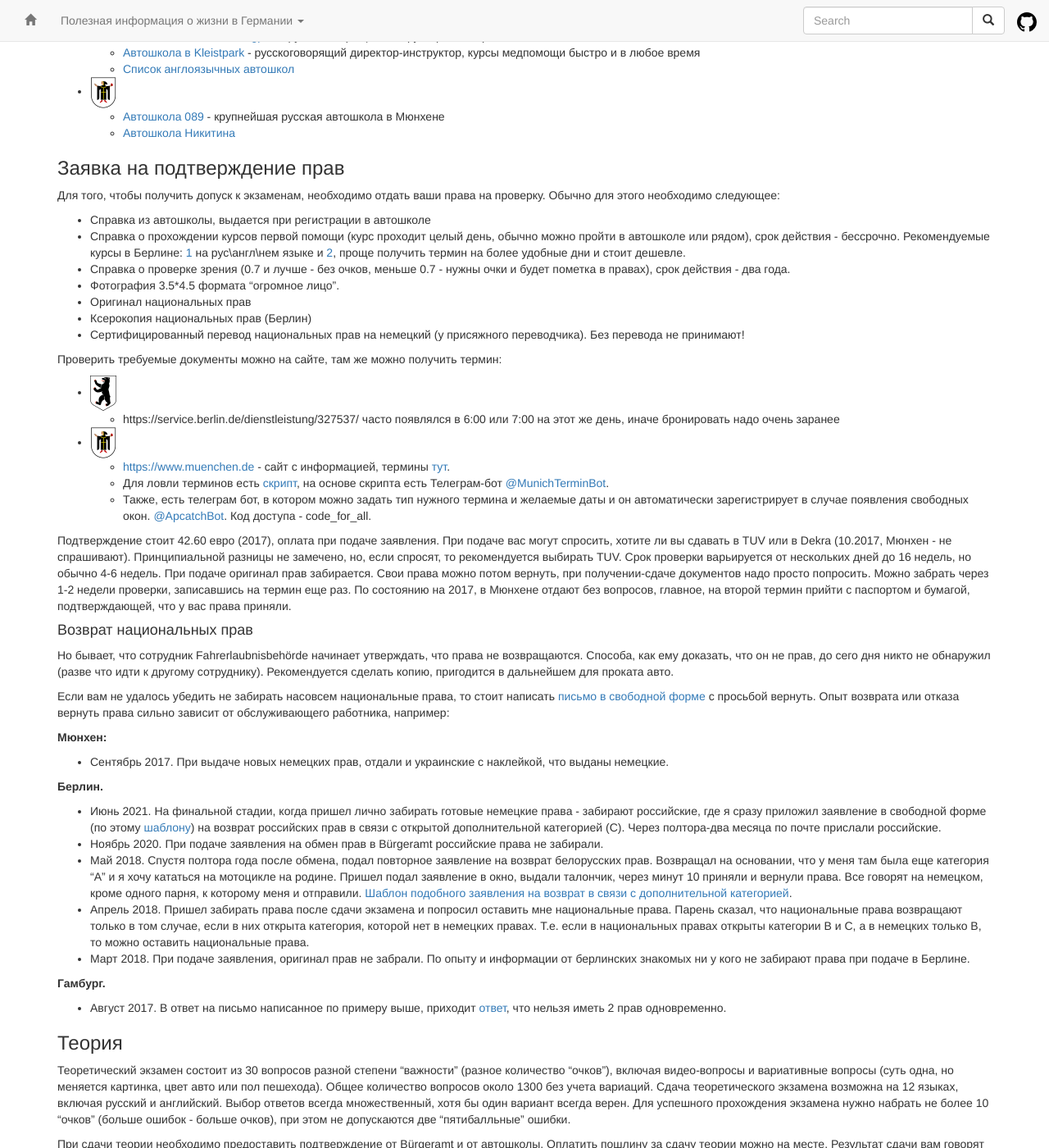
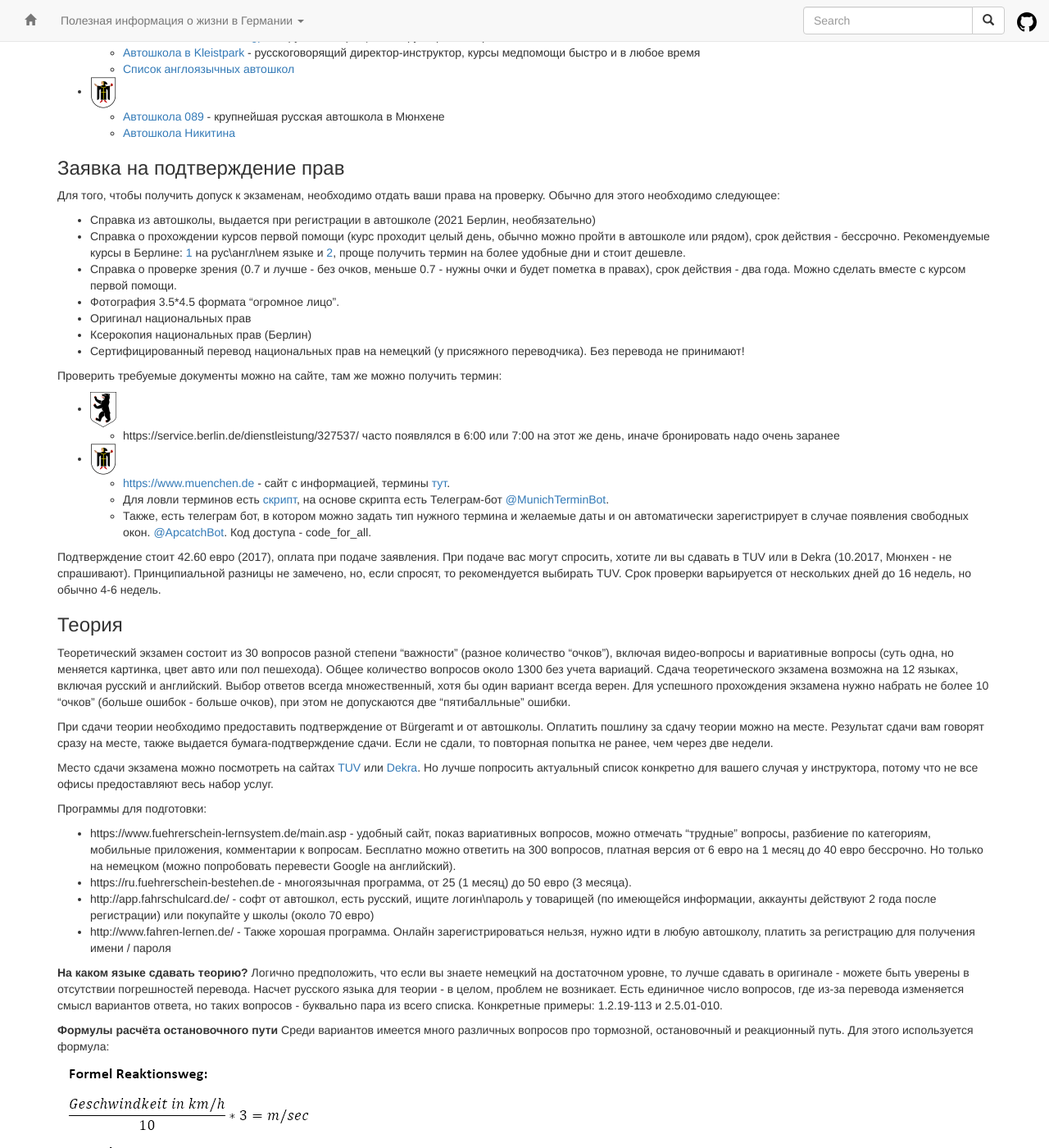
Before and after one commit to ru-de/faq, a Jekyll site: the page built from pages/Авто.md, in a window 1280 px wide and 1400 px high, scrolled down 1074 px. Shown: the whole window at 82% size. Built offline with Jekyll 4.4.1, drawn with Linux system fonts in a browser that asks for light colours; nearby versions of some CDN libraries; some of the changed text lies outside the part shown.

Commit message:
sync github pages

```diff
--- a/pages/Авто.md
+++ b/pages/Авто.md
@@ -28,7 +28,7 @@ A: Скорее всего есть, для этого рекомендуетс
 Требования для замены прав разных государств на немецкие можно найти [тут](http://www.muenchen.de/rathaus/dms/Home/Stadtverwaltung/Kreisverwaltungsreferat/fachspezifisch/HA-III/Dokumente/Fuehrerschein/Staatenliste-Umschreibung-ausl-FS.pdf),  но в целом ситуация такая, что держателям прав РФ, Украины и Беларуси (по состоянию на 2017) необходимо сдавать и практический и теоретический экзамен, единственное послабление - освобождение от обязательных часов теории и практики.
 
 Процесс замены:
-- Записываетесь в автошколу, получаете бумагу с печатью школы
+- Записываетесь в автошколу, получаете бумагу с печатью школы (Берлин, необязательно)
 - Проходите курсы первой помощи и проверку зрения
 - Подаете комплект документов на подтверждение прав
 - Ждете 1-6 недель, как подтверждение получено, записываетесь на теоретический экзамен
@@ -52,9 +52,9 @@ A: Скорее всего есть, для этого рекомендуетс
 
 ### Заявка на подтверждение прав
 Для того, чтобы получить допуск к экзаменам, необходимо отдать ваши права на проверку. Обычно для этого необходимо следующее:
-- Справка из автошколы, выдается при регистрации в автошколе
+- Справка из автошколы, выдается при регистрации в автошколе (2021 Берлин, необязательно)
 - Справка о прохождении курсов первой помощи (курс проходит целый день, обычно можно пройти в автошколе или рядом), срок действия - бессрочно. Рекомендуемые курсы в Берлине: [1](http://www.drk-intern.de/adressen/drk-kurstermine-suchergebnisse.html) на рус\англ\нем языке и [2](http://www.ersthelfer.tv), проще получить термин на более удобные дни и стоит дешевле.
-- Справка о проверке зрения (0.7 и лучше - без очков, меньше 0.7 - нужны очки и будет пометка в правах), срок действия - два года.
+- Справка о проверке зрения (0.7 и лучше - без очков, меньше 0.7 - нужны очки и будет пометка в правах), срок действия - два года. Можно сделать вместе с курсом первой помощи.
 - Фотография 3.5*4.5 формата "огромное лицо".
 - Оригинал национальных прав
 - Ксерокопия национальных прав (Берлин)
@@ -68,27 +68,7 @@ A: Скорее всего есть, для этого рекомендуетс
   * Для ловли терминов есть [скрипт](https://github.com/okainov/munich-scripts), на основе скрипта есть Телеграм-бот [@MunichTerminBot](https://t.me/MunichTerminBot).
   * Также, есть телеграм бот, в котором можно задать тип нужного термина и желаемые даты и он автоматически зарегистрирует в случае появления свободных окон. [@ApcatchBot](https://t.me/ApcatchBot). Код доступа - code_for_all.
 
-Подтверждение стоит 42.60 евро (2017), оплата при подаче заявления. При подаче вас могут спросить, хотите ли вы сдавать в TUV или в Dekra (10.2017, Мюнхен - не спрашивают). Принципиальной разницы не замечено, но, если спросят, то  рекомендуется выбирать TUV. Срок проверки варьируется от нескольких дней до 16 недель, но обычно 4-6 недель. При подаче оригинал прав забирается. Свои права можно потом вернуть, при получении-сдаче документов надо просто попросить. Можно забрать через 1-2 недели проверки, записавшись на термин еще раз. По состоянию на 2017, в Мюнхене отдают без вопросов, главное, на второй термин прийти с паспортом и бумагой, подтверждающей, что у вас права приняли.
-
-#### Возврат национальных прав
-Но бывает, что сотрудник Fahrerlaubnisbehörde начинает утверждать, что права не возвращаются. Способа, как ему доказать, что он не прав, до сего дня никто не обнаружил (разве что идти к другому сотруднику). Рекомендуется сделать копию, пригодится в дальнейшем для проката авто.
-
-Если вам не удалось убедить не забирать насовсем национальные права, то стоит написать [письмо в свободной форме](files/DrivingLicenseReturnTemplate.md) с просьбой вернуть.
-Опыт возврата или отказа вернуть права сильно зависит от обслуживающего работника, например:
-
-**Мюнхен:**
-- Сентябрь 2017. При выдаче новых немецких прав, отдали и украинские с наклейкой, что выданы немецкие.
-
-**Берлин.**
-- Июнь 2021. На финальной стадии, когда пришел лично забирать готовые немецкие права - забирают российские, где я сразу приложил заявление в свободной форме (по этому [шаблону](files/Driving_licence_back.pdf)) на возврат российских прав в связи с открытой дополнительной категорией (С). Через полтора-два месяца по почте прислали российские.
-- Ноябрь 2020. При подаче заявления на обмен прав в Bürgeramt российские права не забирали.
-- Май 2018. Спустя полтора года после обмена, подал повторное заявление на возврат белорусских прав. Возвращал на основании, что у меня там была еще категория "А" и я хочу кататься на мотоцикле на родине. Пришел подал заявление в окно, выдали талончик, через минут 10 приняли и вернули права. Все говорят на немецком, кроме одного парня, к которому меня и отправили. [Шаблон подобного заявления на возврат в связи с дополнительной категорией](files/Driving_licence_back.pdf).
-- Апрель 2018. Пришел забирать права после сдачи экзамена и попросил оставить мне национальные права. Парень сказал, что национальные права возвращают только в том случае, если в них открыта категория, которой нет в немецких правах. Т.е. если в национальных правах открыты категории B и C, а в немецких только B, то можно оставить национальные права.
-- Март 2018. При подаче заявления, оригинал прав не забрали. По опыту и информации от берлинских знакомых ни у кого не забирают права при подаче в Берлине.
-
-**Гамбург.**
-- Август 2017. В ответ на письмо написанное по примеру выше, приходит [ответ](files/russishe_fuererherscein_zuruck.jpg), что нельзя иметь 2 прав одновременно.
-
+Подтверждение стоит 42.60 евро (2017), оплата при подаче заявления. При подаче вас могут спросить, хотите ли вы сдавать в TUV или в Dekra (10.2017, Мюнхен - не спрашивают). Принципиальной разницы не замечено, но, если спросят, то  рекомендуется выбирать TUV. Срок проверки варьируется от нескольких дней до 16 недель, но обычно 4-6 недель.
 
 ### Теория
 
@@ -143,36 +145,12 @@ A: Скорее всего есть, для этого рекомендуетс
   - https://www.billiger-mietwagen.de/   (агрегатор сервисов по прокату авто)
   - http://eurocar.de
   - http://sixt.de - есть свидетельства двух знакомых о непомерных аппетитах на залоговую часть. Дерут за уже имеющиеся царапины и любые другие моменты. Есть мнение, что лучше обходить товарищей стороной. (не приняли Visa Electron белорусского банка. Сказали, что даже если бы оплатил онлайн, то все равно бы не выдали машину (зато в https://www.enterprise.de с этой же Visa Electron проблем не было))
-  - https://de.drive-now.com (смотри ниже)
-  - https://www.car2go.com/DE/en/
+  - https://www.share-now.com (детали ниже)
   - https://www.flinkster.de
   - https://mietwagen.check24.de/
 
-### DriveNow
-- www.drive-now.com Есть английская версия сайта и приложения.
-- Работает в Берлине, Мюнхене, Кельне, Дюссельдорфе, Гамбурге (по состоянию на апрель 2016).
-- Предоставляет возможность аренды классных BMW и Mini поминутно.
-- Средняя стоимость аренды 33 цента в минуту. [Существует](https://www.drive-now.com/de/en/pricing/) множество пакетов и бонусов.
-- Регистрация стоит 29 Euro. Но можно зарегистрироваться за 9,98 Euro используя код YWELGBBXSU на [немецкой](https://www.drive-now.com/de/de) версии сайта (на английской - код иногда не работает). С этим кодом дают еще 15 минут поездок на счет (буду благодарен, если кто-нибудь воспользуется этим кодом).
-- Для регистрации необходимо (об этом не сказано на сайте, но требуют в офисе):
-  - Водительское удостоверение (украинское также подходят, но только на 5-6 месяцев)
-  - Водительское удостоверение (белорусские права не подходят, требуют интернациональные. Вероятно и украинские не примут, лучше уточнить *upd 23.10.2017*)
-  - Банковская карта (использую VISA карту белорусского банка, но можно привязать и Giro Card (но у них офисе))
-  - Немецкая Регистрация.
-- После регистрации онлайн идете в любой их офис и показываете вышеперечисленные документы, после чего Вам дают карту DriveNow. Она нужна для открытия, закрытия, парковки автомобиля.
-- В стоимость входят парковка, топливо, страховка (франшиза 350 Euro).
-- Машины ищете, через приложение или просто на улице.
-- В Берлине почти во всех BMW есть детские сидения-бустеры.
-- Оставлять можно в любом разрешенном для парковки месте в черте города (Business area). Google Map с этой картой области можно скачать здесь: [Берлин](https://api2.drive-now.com/geodata/6099/6099.kml), [Мюнхен](https://api2.drive-now.com/geodata/4604/4604.kml), [Дюссельдорф](https://api2.drive-now.com/geodata/1293/1293.kml),  [Гамбург](https://api2.drive-now.com/geodata/40065/40065.kml). Область можно добавить себе в Google Maps. За пределами Business Area есть несколько выделенных парковок, например в Берлине это Аэропорт Tegel (+€6 за парковку) и Ikea Lichtenberg.
-
-### car2go
-- https://www.car2go.com/DE/en/
-- Работает в Германии, Австрии, Италии, США и других странах. В Германии в Берлине, Франкфурте, Гамбурге, Мюнхене и др.
-- Предоставляет возможность аренды Mercedes различных классов, начиная от Smart'a (26 центов/мин) и заканчивая CLA/GLA (34 цента/мин). Парковка и топливо включены в цену аренды. Подробнее о ценах и взимаемых платежах читайте в разделе Pricing для своего города.
-- Регистрация стоит 9 Euro. Можно зарегистрироваться бесплатно и дополнительно получить 30 бесплатных минут используя промокод 15C3EN12030_ewgraf@gmail.com (буду благодарен, если кто-нибудь воспользуется этим кодом).
-- Регистрация проходит полностью онлайн, из документов попросили разве что загрузить для проверки фотографию прав. Могут попросить прийти в офис и показать права и регистрацию (Anmeldung). Делают все достаточно быстро. Как только права проверят, можно сразу пользоваться, все операции с машиной делаются через приложение в телефоне.
-- Парковаться можно в пределах домашней зоны, обозначенной в приложении в любом разрешенном для парковки месте. На частных парковках парковаться нельзя, есть парковочное место Аэропорту Tegel.
-- В стоимость входят парковка, топливо, страховка (франшиза довольно высокая - €500 для Smart и €1000 за Mercedes, будьте аккуратны).
+### Share now - [https://www.share-now.com](https://www.share-now.com)
+ - Принимают права из СНГ, но не автоматически через приложение, а только в ручном режиме. Сначала нужно попытаться зарегистрироваться и придет письмо об ошибке. Нужно написать письмо на ту же почту, о том что у вас проблема, они заводят тикет и дальше в переписке разберутся.
 
 ### Oply carsharing
 - https://www.oply.com/
```
Also changed, not shown: other parts of pages/Авто.md (+23 -0 lines).
